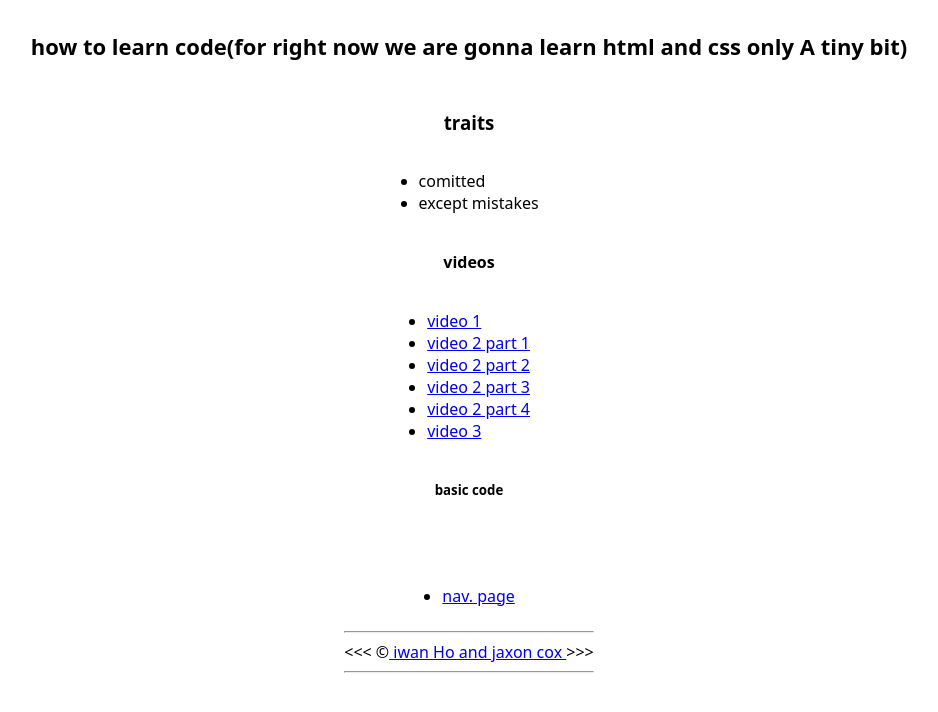
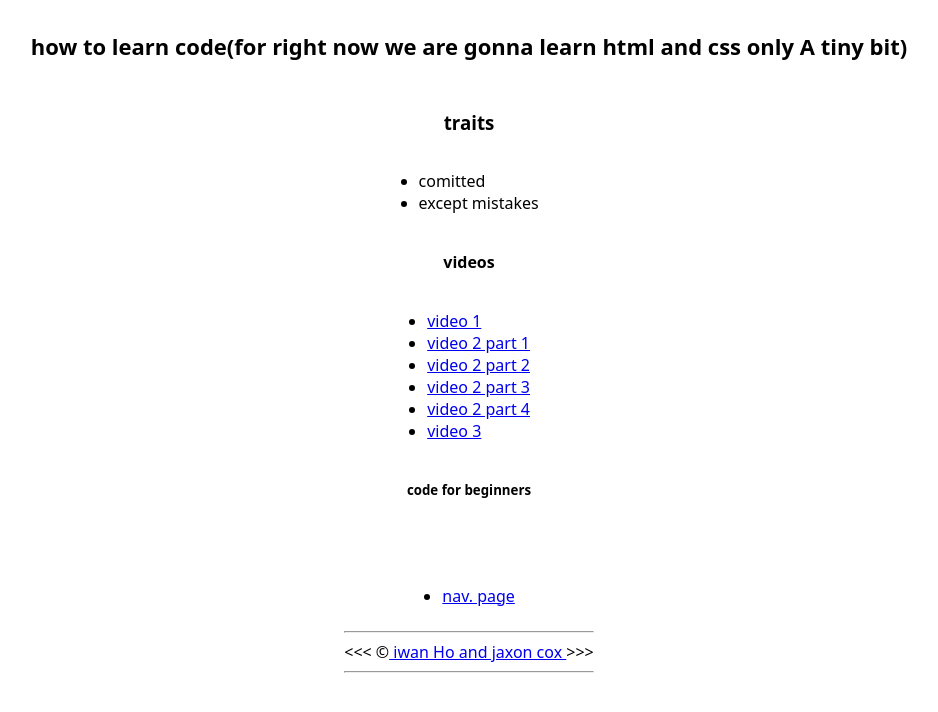
Before and after one commit to mr-mochi808/coding-lessons-github.io, a plain HTML site: page index.html in a window 1280 px wide. Shown: the whole page, without its empty margins (171-1109 px from the left). Drawn offline with Linux system fonts and the light colour scheme.

Commit message:
changed h5 index.html

```diff
--- a/index.html
+++ b/index.html
@@ -57,7 +57,7 @@
             <li><a href="https://app.screencastify.com/watch/6hWjQTD0GKEBGIboNsRR?checkOrg=b4e9e7d0-bb54-4180-ba8b-a62da24c5974">video 3</a></li>
         </ul>
 
-        <h5>basic code</h5>
+        <h5>code for beginners</h5>
 
         <p></p>
 
```
